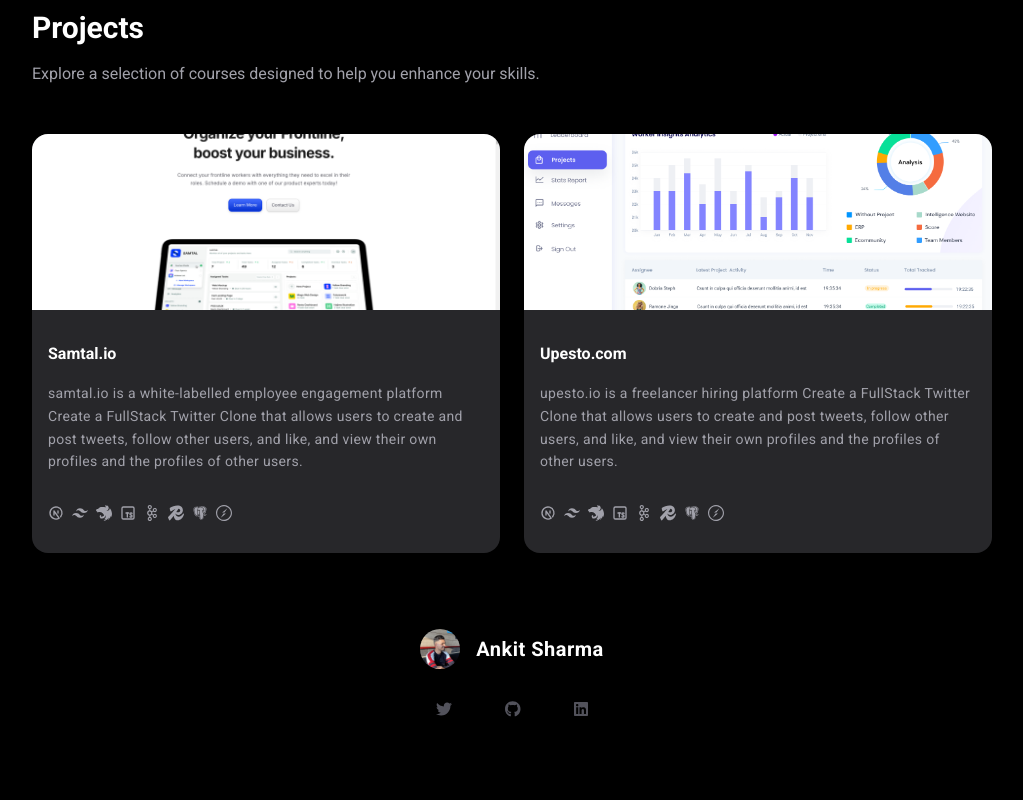
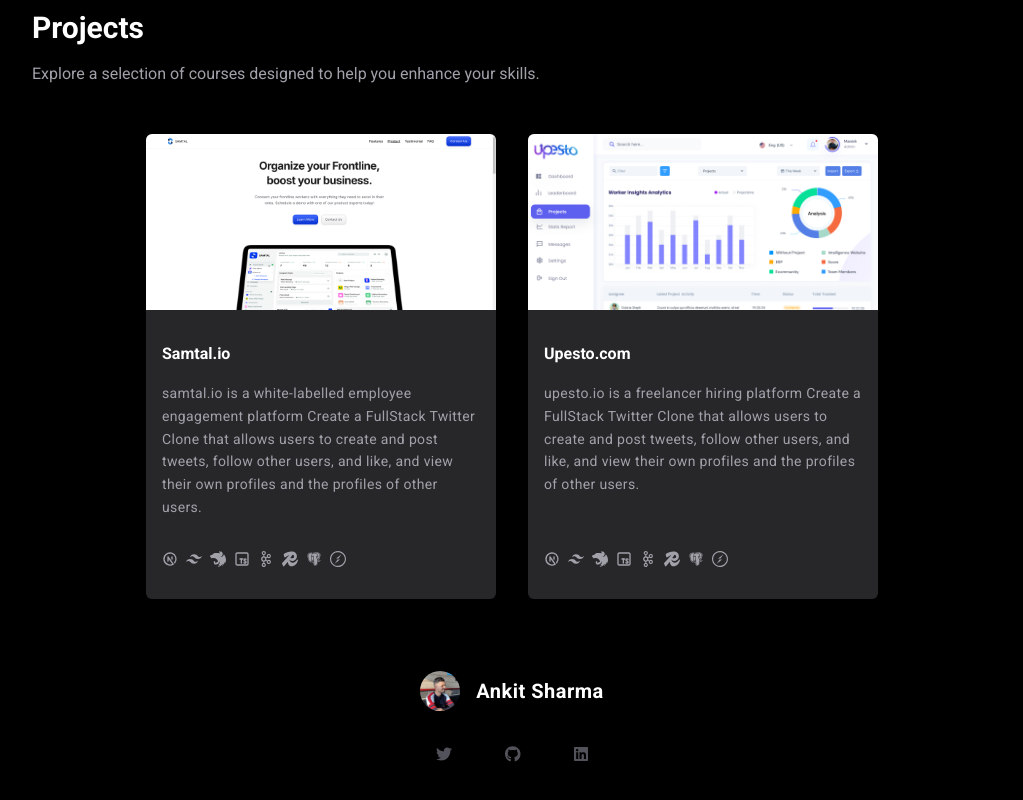
Before and after one commit to afk-ankit/portfolio, a React (Vite) app: page / in a window 1280 px wide. Shown: the part 1291-2091 px from the top of the page, without its empty margins (128-1151 px from the left). Built offline with nearby package versions, Linux system fonts and the light colour scheme.

Commit message:
project item fixed

```diff
--- a/src/components/Footer.tsx
+++ b/src/components/Footer.tsx
@@ -18,9 +18,18 @@ const Footer = () => {
           <span className="text-xl font-bold tracking-wide">Ankit Sharma</span>
         </div>
         <div className="flex justify-between px-4">
-          <FontAwesomeIcon icon={faTwitter} className="text-zinc-600" />
-          <FontAwesomeIcon icon={faGithub} className="text-zinc-600" />
-          <FontAwesomeIcon icon={faLinkedin} className="text-zinc-600" />
+          <a href="https://x.com/ankit6901sh" target="_blank">
+            <FontAwesomeIcon
+              icon={faTwitter}
+              className="text-zinc-600 cursor-pointer"
+            />
+          </a>
+          <a href="https://github.com/afk-ankit">
+            <FontAwesomeIcon icon={faGithub} className="text-zinc-600" />
+          </a>
+          <a href="https://www.linkedin.com/in/ankit-sharma-0b0b9b223/">
+            <FontAwesomeIcon icon={faLinkedin} className="text-zinc-600" />
+          </a>
         </div>
       </div>
     </footer>
--- a/src/components/Project.tsx
+++ b/src/components/Project.tsx
@@ -10,7 +10,7 @@ const Project = () => {
         title="Projects"
         description="Explore a selection of courses designed to help you enhance your skills."
       />
-      <div className="grid grid-cols-1 md:grid-cols-2 mx-auto mt-12 gap-6">
+      <div className="flex md:flex-row flex-col md:grid-cols-2 mx-auto mt-12 gap-8 w-fit">
         {PROJECTS.map((item, key) => (
           <ProjectItem key={key} project={item} />
         ))}
--- a/src/components/ProjectItem.tsx
+++ b/src/components/ProjectItem.tsx
@@ -11,13 +11,9 @@ import { BiLogoPostgresql } from "react-icons/bi";
 
 const ProjectItem = ({ project }: { project: IProject }) => {
   return (
-    <div className="rounded-2xl bg-zinc-800 h-full transition-transform overflow-hidden cursor-pointer flex flex-col">
+    <div className="rounded-md bg-zinc-800 transition-transform overflow-hidden cursor-pointer flex flex-col w-[350px]">
       <div className="h-44 relative overflow-hidden">
-        <img
-          src={project.logo}
-          alt=""
-          className="h-full w-full object-cover hover:scale-[1.2] transition-transform duration-300"
-        />
+        <img src={project.logo} alt="" className="w-full object-contain" />
       </div>
       <div className="pt-8 px-4 space-y-4 flex-1">
         <h1 className="font-bold">{project.title}</h1>
```
